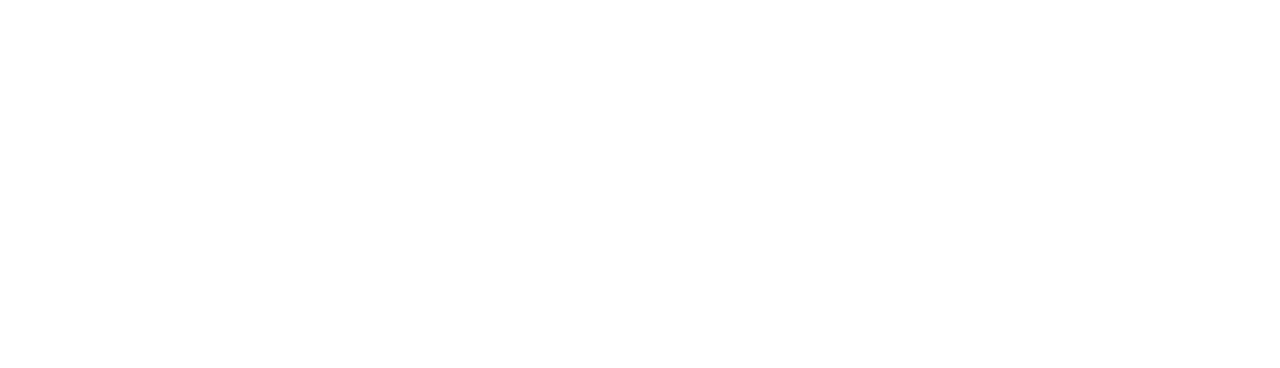
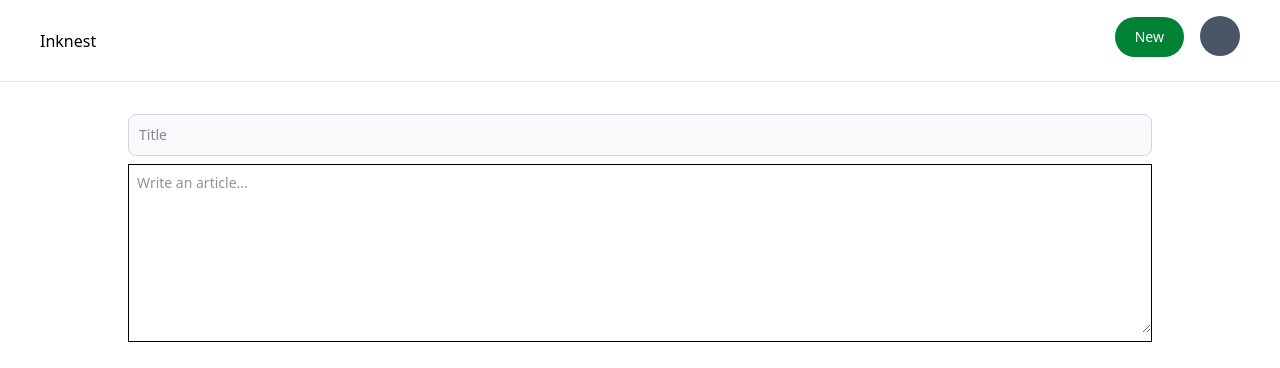
Before and after one commit to akghosh111/inknest, a React (Vite) app in the folder frontend/: page /publish in a window 1280 px wide. Before the commit this address had no page. Shown: the top 368 px of the page. Built offline with nearby package versions, Linux system fonts and the light colour scheme.

Commit message:
adding publish blog page

```diff
--- a/frontend/src/App.tsx
+++ b/frontend/src/App.tsx
@@ -3,6 +3,7 @@
 import { Signin } from './pages/Signin'
 import { Blog } from './pages/Blog'
 import { Blogs } from './pages/Blogs'
+import { Publish } from './pages/Publish'
 
 function App() {
 
@@ -14,6 +15,7 @@
           <Route path="/signin" element={<Signin />} />
           <Route path="/blog/:id" element={<Blog />} />
           <Route path="/blogs" element={<Blogs />} />
+          <Route path="/publish" element={<Publish />} />
         </Routes>
       </BrowserRouter>
     </>
--- a/frontend/src/components/Appbar.tsx
+++ b/frontend/src/components/Appbar.tsx
@@ -1,12 +1,21 @@
 
 import { Avatar } from "./BlogCard"
+import { Link } from "react-router-dom"
 export const Appbar = () => {
   return (
     <div className="border-b border-slate-200 flex justify-between px-10 py-4">
-        <div className="flex flex-col justify-center">
+
+
+          <Link to={"/blogs"} className="flex flex-col justify-center cursor-pointer">
             Inknest
-        </div>
+          </Link>
+
+
         <div>
+          <Link to={"/publish"}>
+            <button type="button" className="mr-4 text-white bg-green-700 hover:bg-green-800 focus:outline-none focus:ring-4 focus:ring-green-300 font-medium rounded-full text-sm px-5 py-2.5 text-center me-2 mb-2">New</button>
+          </Link>
+
             <Avatar name="tirtha" size={"big"}/>
         </div>
 
--- /dev/null
+++ b/frontend/src/pages/Publish.tsx
@@ -0,0 +1,36 @@
+import { Appbar } from "../components/Appbar"
+
+export const Publish = () => {
+  return (
+    <div>
+
+        <Appbar/>
+        <div className="flex justify-center w-full pt-8">
+
+            <div className="max-w-screen-lg w-full">
+
+
+                <input type="text" className="bg-gray-50 border border-gray-300 text-gray-900 text-sm rounded-lg focus:ring-blue-500 focus:border-blue-500 block w-full p-2.5" placeholder="Title"/>
+                <TextEditor/>
+            </div>
+
+
+
+        </div>
+    </div>
+  )
+}
+
+function TextEditor() {
+    return <div className="mt-2">
+        <div className="w-full mb-4 ">
+            <div className="flex items-center justify-between border">
+            <div className="my-2 bg-white rounded-b-lg w-full">
+                <label className="sr-only">Publish post</label>
+                <textarea  id="editor" rows={8} className="focus:outline-none block w-full px-0 text-sm text-gray-800 bg-white border-0 pl-2" placeholder="Write an article..." required />
+            </div>
+        </div>
+       </div>
+    </div>
+
+}
```
